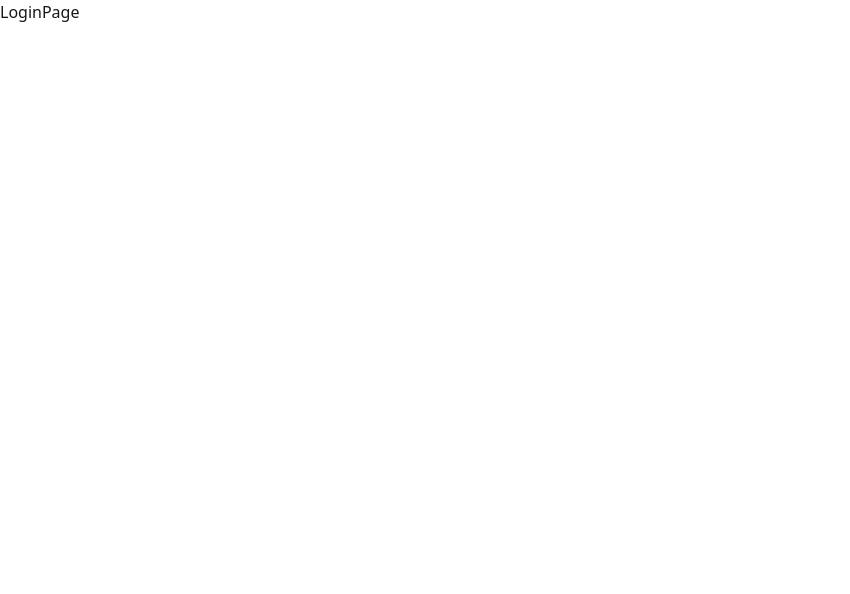
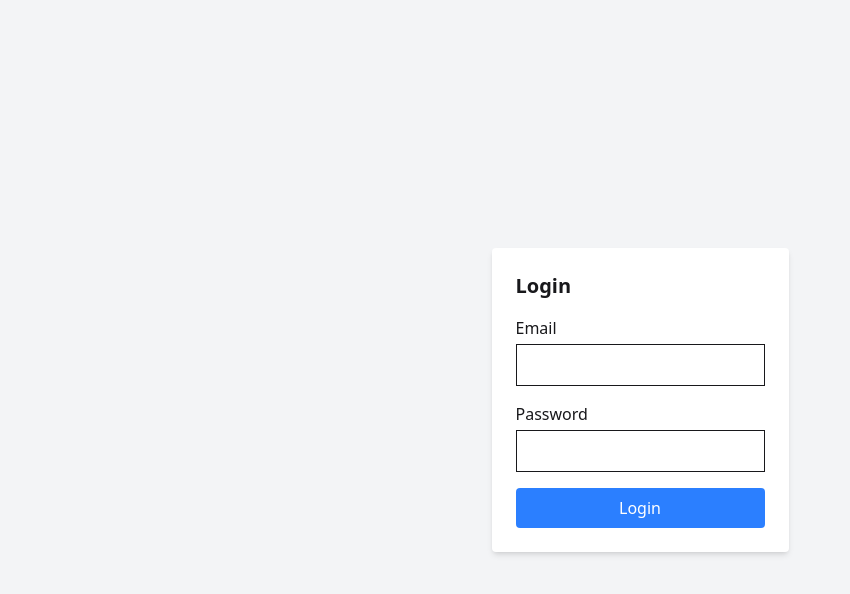
Before and after one commit to vutrn/eTutor-Enterprise, a React (Vite) app in the folder frontend/: page /login in a window 1280 px wide. Shown: the top 594 px of the page, without its empty margins (0-850 px from the left). Built offline with nearby package versions, Linux system fonts and the light colour scheme.

Commit message:
commit test

```diff
--- a/frontend/src/App.jsx
+++ b/frontend/src/App.jsx
@@ -4,7 +4,7 @@ import { Loader } from 'lucide-react'
 import { Routes, Route, Navigate } from 'react-router'
 import HomePage from './pages/HomePage'
 import SignUpPage from './pages/SignUpPage'
-import LoginPage from './pages/LoginPage'
+import LoginPage from './pages/Auth/LoginPage'
 import SettingPage from './pages/SettingPage'
 import ProfilePage from './pages/ProfilePage'
 import { Toaster } from 'react-hot-toast'
--- a/frontend/src/pages/LoginPage.jsx
+++ /dev/null
@@ -1,9 +0,0 @@
-import React from 'react'
-
-const LoginPage = () => {
-  return (
-    <div>LoginPage</div>
-  )
-}
-
-export default LoginPage
```
